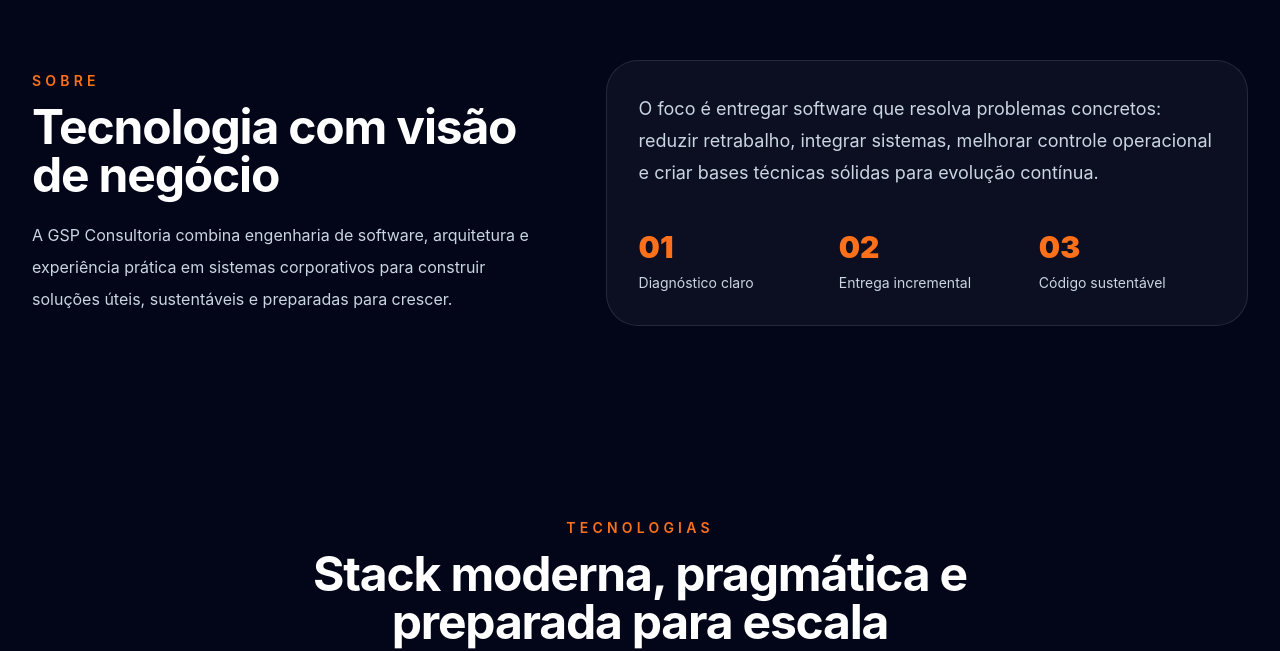
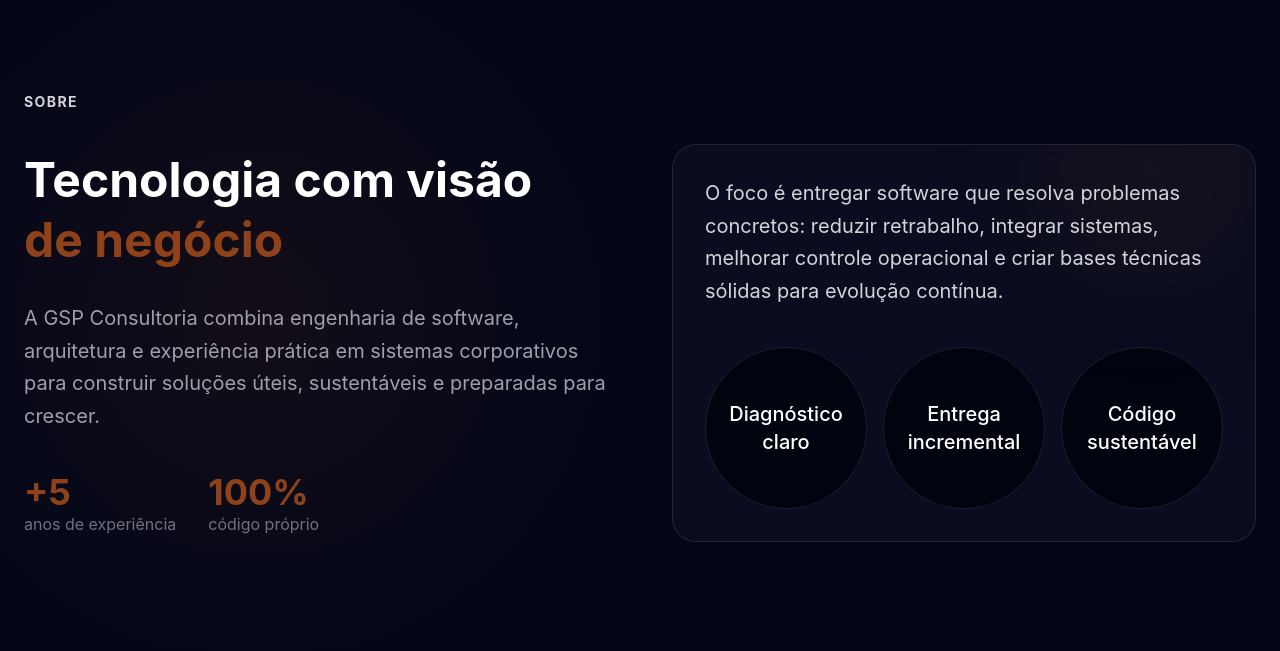
Before and after one commit to gsp-consultoria/gsp-website, a React (Vite) app: page / in a window 1280 px wide. Shown: the part 2748-3399 px from the top of the page. Built offline with nearby package versions, Linux system fonts and the light colour scheme.

Commit message:
feat: atualizacao secao sobre

```diff
--- a/src/components/sections/About.tsx
+++ b/src/components/sections/About.tsx
@@ -1,36 +1,124 @@
-import { Container } from '../ui/Container';
-import { SectionTitle } from '../ui/SectionTitle';
+import { motion } from "framer-motion";
+
+const pillars = [
+  "Diagnóstico claro",
+  "Entrega incremental",
+  "Código sustentável",
+];
 
 export function About() {
   return (
-    <section id="sobre" className="scroll-mt-24 py-24">
-      <Container className="grid items-center gap-12 lg:grid-cols-[0.9fr_1.1fr]">
-        <SectionTitle
-          eyebrow="Sobre"
-          title="Tecnologia com visão de negócio"
-          description="A GSP Consultoria combina engenharia de software, arquitetura e experiência prática em sistemas corporativos para construir soluções úteis, sustentáveis e preparadas para crescer."
-          className="text-left md:mx-0"
-        />
-        <div className="rounded-[2rem] border border-white/10 bg-white/[0.04] p-8">
-          <p className="text-lg leading-8 text-slate-300">
-            O foco é entregar software que resolva problemas concretos: reduzir retrabalho, integrar sistemas, melhorar controle operacional e criar bases técnicas sólidas para evolução contínua.
-          </p>
-          <dl className="mt-10 grid gap-6 sm:grid-cols-3">
-            <div>
-              <dt className="text-3xl font-black text-[#fe701a]">01</dt>
-              <dd className="mt-2 text-sm text-slate-300">Diagnóstico claro</dd>
+    <section
+      id="sobre"
+      className="relative overflow-hidden bg-[#020618] py-32"
+    >
+
+      <div className="absolute inset-0 bg-[radial-gradient(circle_at_20%_50%,rgba(143,66,25,0.12),transparent_35%)]" />
+
+      <div className="container relative z-10 mx-auto px-6">
+        <span className="mb-8 block text-sm font-bold uppercase tracking-widest text-zinc-300">
+          SOBRE
+        </span>
+
+        <div className="grid items-center gap-16 lg:grid-cols-2">
+
+          <motion.div
+            initial={{ opacity: 0, x: -40 }}
+            whileInView={{ opacity: 1, x: 0 }}
+            viewport={{ once: true }}
+            transition={{ duration: 0.8 }}
+          >
+            <h2 className="max-w-xl text-5xl font-bold leading-tight text-white">
+              Tecnologia com visão
+              <span className="block text-[#8F4219]">
+                de negócio
+              </span>
+            </h2>
+
+            <p className="mt-8 max-w-2xl text-xl leading-relaxed text-zinc-400">
+              A GSP Consultoria combina engenharia de software,
+              arquitetura e experiência prática em sistemas
+              corporativos para construir soluções úteis,
+              sustentáveis e preparadas para crescer.
+            </p>
+
+            <div className="mt-10 flex flex-wrap gap-8">
+              <div>
+                <p className="text-4xl font-bold text-[#8F4219]">
+                  +5
+                </p>
+                <span className="text-zinc-500">
+                  anos de experiência
+                </span>
+              </div>
+
+              <div>
+                <p className="text-4xl font-bold text-[#8F4219]">
+                  100%
+                </p>
+                <span className="text-zinc-500">
+                  código próprio
+                </span>
+              </div>
             </div>
-            <div>
-              <dt className="text-3xl font-black text-[#fe701a]">02</dt>
-              <dd className="mt-2 text-sm text-slate-300">Entrega incremental</dd>
+          </motion.div>
+
+          <motion.div
+            initial={{ opacity: 0, x: 40 }}
+            whileInView={{ opacity: 1, x: 0 }}
+            viewport={{ once: true }}
+            transition={{ duration: 0.8 }}
+            className="
+              relative
+              overflow-hidden
+              rounded-3xl
+              border
+              border-white/10
+              bg-white/[0.03]
+              p-8
+              backdrop-blur-sm
+            "
+          >
+            <div className="absolute -top-20 right-0 h-52 w-52 rounded-full bg-[#8F4219]/10 blur-3xl" />
+
+            <p className="relative z-10 text-xl leading-relaxed text-zinc-300">
+              O foco é entregar software que resolva problemas
+              concretos: reduzir retrabalho, integrar sistemas,
+              melhorar controle operacional e criar bases técnicas
+              sólidas para evolução contínua.
+            </p>
+
+            <div className="mt-10 grid grid-cols-3 gap-4">
+              {pillars.map((pillar) => (
+                <div
+                  key={pillar}
+                  className="
+                    flex
+                    aspect-square
+                    flex-col
+                    items-center
+                    justify-center
+                    rounded-full
+                    border
+                    border-white/10
+                    bg-[#01040f]
+                    text-center
+                    transition-all
+                    duration-300
+                    hover:border-[#020618]/50
+                    hover:shadow-[0_0_30px_rgba(143,66,25,.2)]
+                  "
+                >
+
+                  <span className="px-4 text-xl font-medium text-white">
+                    {pillar}
+                  </span>
+                </div>
+              ))}
             </div>
-            <div>
-              <dt className="text-3xl font-black text-[#fe701a]">03</dt>
-              <dd className="mt-2 text-sm text-slate-300">Código sustentável</dd>
-            </div>
-          </dl>
+          </motion.div>
         </div>
-      </Container>
+      </div>
     </section>
   );
 }
```
